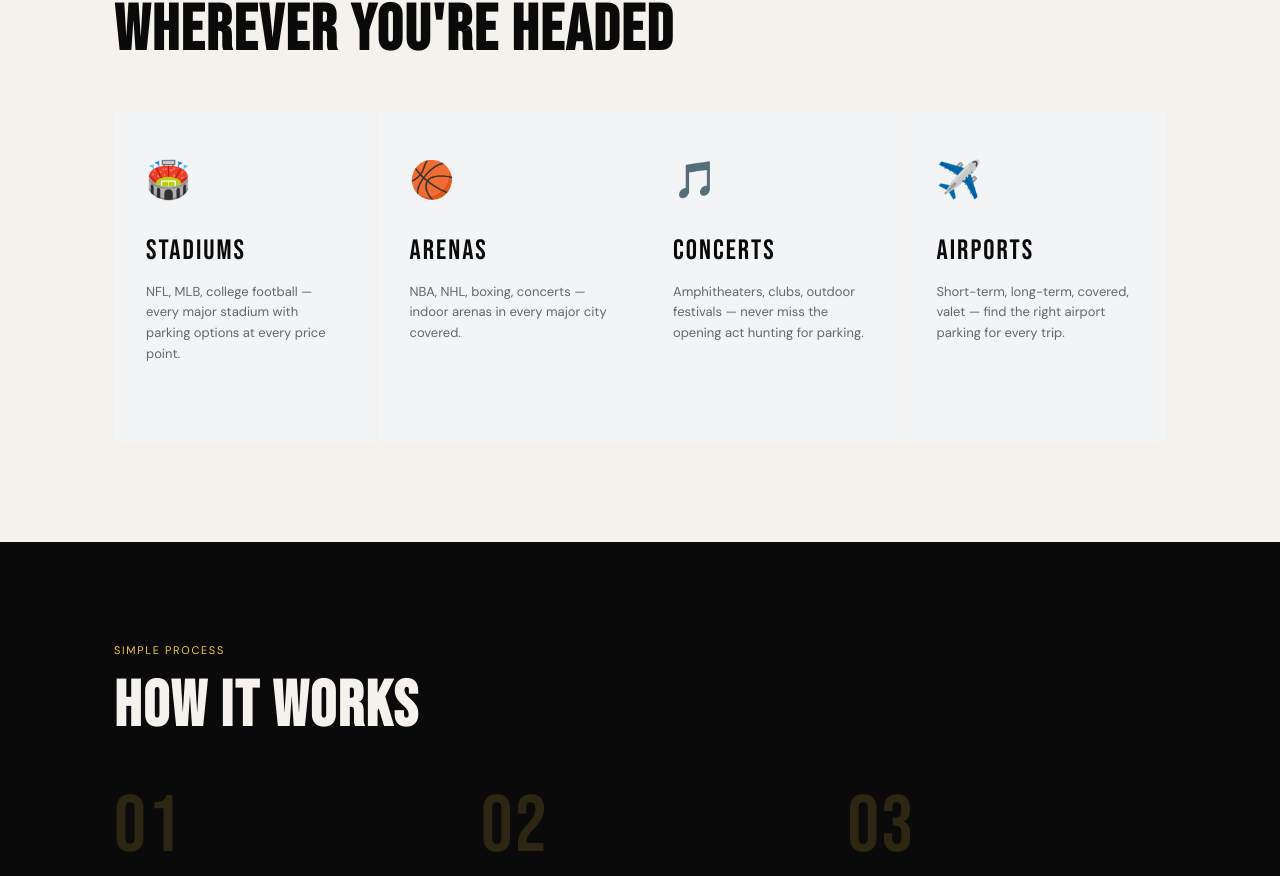
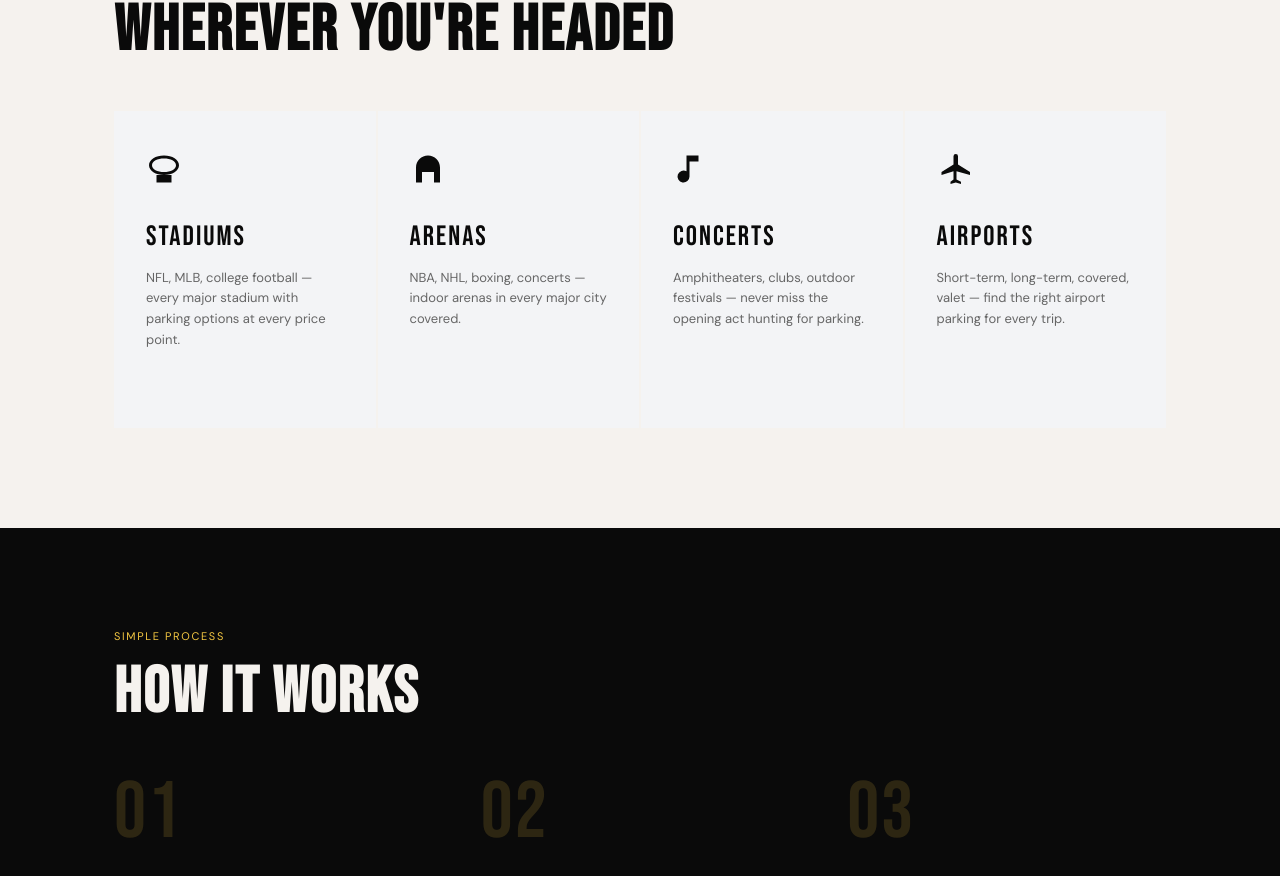
Before and after one commit to michaelryandriscoll-cmyk/gettothegate, a Next.js app: page / in a window 1280 px wide. Shown: the part 1054-1930 px from the top of the page. Built offline with nearby package versions, Linux system fonts and the light colour scheme.

Commit message:
Replace emoji icons with clean black SVG icons in the category cards

```diff
--- a/app/globals.css
+++ b/app/globals.css
@@ -874,7 +874,8 @@ a:hover {
 }
 
 .cat-card:hover::after { transform: scaleX(1); }
-.cat-icon { font-size: 36px; margin-bottom: 20px; display: block; }
+.cat-icon { margin-bottom: 20px; display: block; }
+.cat-icon svg { width: 36px; height: 36px; color: var(--black); }
 
 .cat-name {
   font-family: 'Bebas Neue', sans-serif;
--- a/app/page.tsx
+++ b/app/page.tsx
@@ -1,5 +1,6 @@
 import { Metadata } from 'next'
 import { getTopVenues } from '@/lib/venues'
+import { StadiumIcon, ArenaIcon, ConcertIcon, AirportIcon } from '@/components/icons/CategoryIcons'
 
 export const metadata: Metadata = {
   title: 'GetToTheGate — Event & Airport Parking',
@@ -75,25 +76,25 @@ export default function HomePage() {
           <h2 className="section-title">WHEREVER YOU&apos;RE HEADED</h2>
           <div className="categories-grid">
             <a href="/parking/" className="cat-card">
-              <span className="cat-icon">🏟️</span>
+              <span className="cat-icon"><StadiumIcon /></span>
               <div className="cat-name">Stadiums</div>
               <div className="cat-desc">NFL, MLB, college football — every major stadium with parking options at every price point.</div>
               <div className="cat-arrow">→</div>
             </a>
             <a href="/parking/" className="cat-card">
-              <span className="cat-icon">🏀</span>
+              <span className="cat-icon"><ArenaIcon /></span>
               <div className="cat-name">Arenas</div>
               <div className="cat-desc">NBA, NHL, boxing, concerts — indoor arenas in every major city covered.</div>
               <div className="cat-arrow">→</div>
             </a>
             <a href="/parking/" className="cat-card">
-              <span className="cat-icon">🎵</span>
+              <span className="cat-icon"><ConcertIcon /></span>
               <div className="cat-name">Concerts</div>
               <div className="cat-desc">Amphitheaters, clubs, outdoor festivals — never miss the opening act hunting for parking.</div>
               <div className="cat-arrow">→</div>
             </a>
             <a href="/airports/" className="cat-card">
-              <span className="cat-icon">✈️</span>
+              <span className="cat-icon"><AirportIcon /></span>
               <div className="cat-name">Airports</div>
               <div className="cat-desc">Short-term, long-term, covered, valet — find the right airport parking for every trip.</div>
               <div className="cat-arrow">→</div>
--- /dev/null
+++ b/components/icons/CategoryIcons.tsx
@@ -0,0 +1,42 @@
+// Category icons for the homepage "Wherever You're Headed" section.
+// Solid black silhouettes (not thin line icons) -- reads bolder and more
+// graphic at small sizes, matching the site's bold Bebas Neue/black-yellow
+// brand better than a delicate stroke-based icon set would.
+// No icon library dependency -- plain inline SVG.
+
+type IconProps = {
+  className?: string
+}
+
+export function StadiumIcon({ className }: IconProps) {
+  return (
+    <svg className={className} viewBox="0 0 24 24" fill="currentColor" aria-hidden="true">
+      <path d="M12 3C6.48 3 2 5.79 2 9.5S6.48 16 12 16s10-2.79 10-6.5S17.52 3 12 3zm0 11c-4.42 0-8-1.79-8-4.5S7.58 5 12 5s8 1.79 8 4.5-3.58 4.5-8 4.5z" />
+      <path d="M7 16h10v5H7z" />
+    </svg>
+  )
+}
+
+export function ArenaIcon({ className }: IconProps) {
+  return (
+    <svg className={className} viewBox="0 0 24 24" fill="currentColor" aria-hidden="true">
+      <path d="M4 21V11C4 6.58 7.58 3 12 3s8 3.58 8 8v10h-4v-7H8v7H4z" />
+    </svg>
+  )
+}
+
+export function ConcertIcon({ className }: IconProps) {
+  return (
+    <svg className={className} viewBox="0 0 24 24" fill="currentColor" aria-hidden="true">
+      <path d="M9 3v10.55A4 4 0 1 0 11 17V7h6V3H9z" />
+    </svg>
+  )
+}
+
+export function AirportIcon({ className }: IconProps) {
+  return (
+    <svg className={className} viewBox="0 0 24 24" fill="currentColor" aria-hidden="true">
+      <path d="M22 16v-2l-8-5V3.5a1.5 1.5 0 0 0-3 0V9l-8 5v2l8-2.5V19l-2 1.5V22l3.5-1 3.5 1v-1.5L13 19v-5.5z" />
+    </svg>
+  )
+}
```
